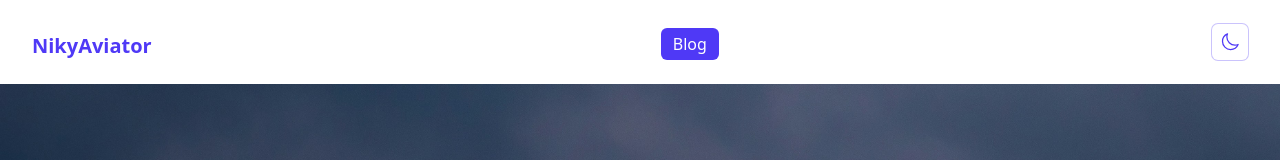
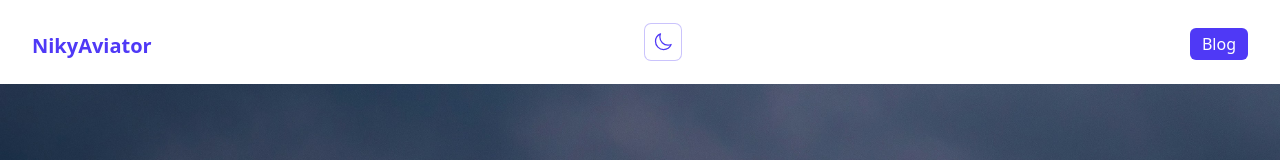
Before and after one commit to NikyAviator/nikolai-kocev-v2, a React (Vite) app in the folder frontend/: page / in a window 1280 px wide. Shown: the top 160 px of the page. Built offline with nearby package versions, Linux system fonts and the light colour scheme.

Commit message:
blog header and dl-mode switched

```diff
--- a/frontend/src/App.jsx
+++ b/frontend/src/App.jsx
@@ -3,6 +3,7 @@ import Header from './Components/Header.jsx';
 import HomePage from './Pages/HomePage.jsx';
 import Footer from './Components/Footer.jsx';
 import ScrollToTopButton from './Components/ui/ScrollToTopButton.jsx';
+import BlogHome from './Pages/BlogHome.jsx';
 
 import './styles.css';
 
@@ -11,16 +12,10 @@ function App() {
     <BrowserRouter>
       <div className="flex min-h-screen flex-col bg-white dark:bg-gray-900">
         <Header />
-
         <main className="relative flex-grow">
           <Routes>
             <Route path="/" element={<HomePage />} />
-            {/* <Route path="/login" element={<AuthPage mode="signin" />} />
-            <Route path="/signup" element={<AuthPage mode="signup" />} /> */}
-            {/* <Route path="/blog-choice" element={<BlogChoice />} /> */}
-            {/* Auth routes */}
-            {/* <Route path="/login" element={<SignIn />} />
-            <Route path="/signup" element={<SignUp />} /> */}
+            <Route path="/blog" element={<BlogHome />} />
           </Routes>
           <ScrollToTopButton />
         </main>
--- a/frontend/src/Components/Header.jsx
+++ b/frontend/src/Components/Header.jsx
@@ -30,14 +30,6 @@ export default function Header() {
           NikyAviator
         </Link>
         {/* desktop auth links */}
-        <div className="hidden lg:flex lg:items-end lg:gap-4">
-          <Link
-            to="/blog-choice"
-            className="ml-4 inline-block rounded-md bg-indigo-600 px-3 py-1 text-white hover:bg-indigo-500"
-          >
-            Blog
-          </Link>
-        </div>
 
         {/* mobile hamburger */}
         <button
@@ -60,6 +52,14 @@ export default function Header() {
             <MoonIcon className="size-5" />
           )}
         </button>
+        <div className="hidden lg:flex lg:items-end lg:gap-4">
+          <Link
+            to="/blog"
+            className="ml-4 inline-block rounded-md bg-indigo-600 px-3 py-1 text-white hover:bg-indigo-500"
+          >
+            Blog
+          </Link>
+        </div>
       </nav>
 
       {/* mobile dialog */}
```
